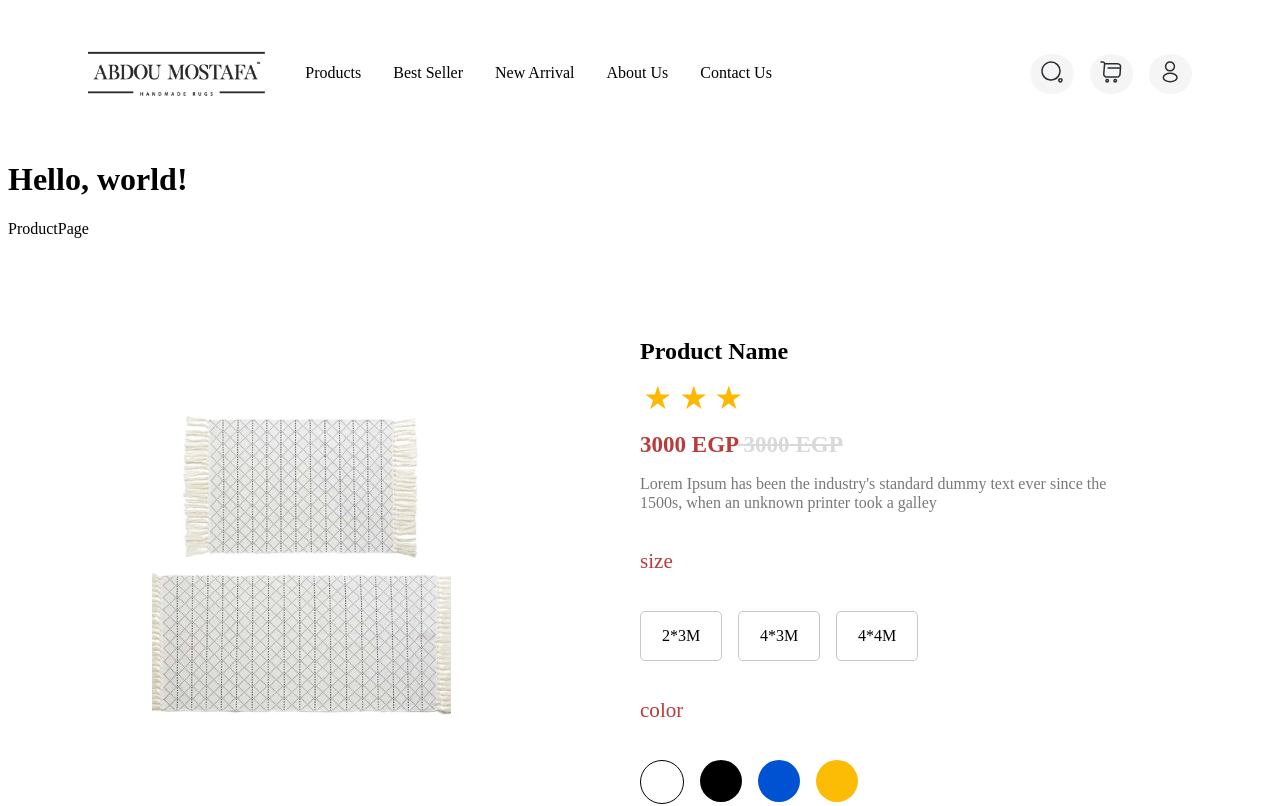
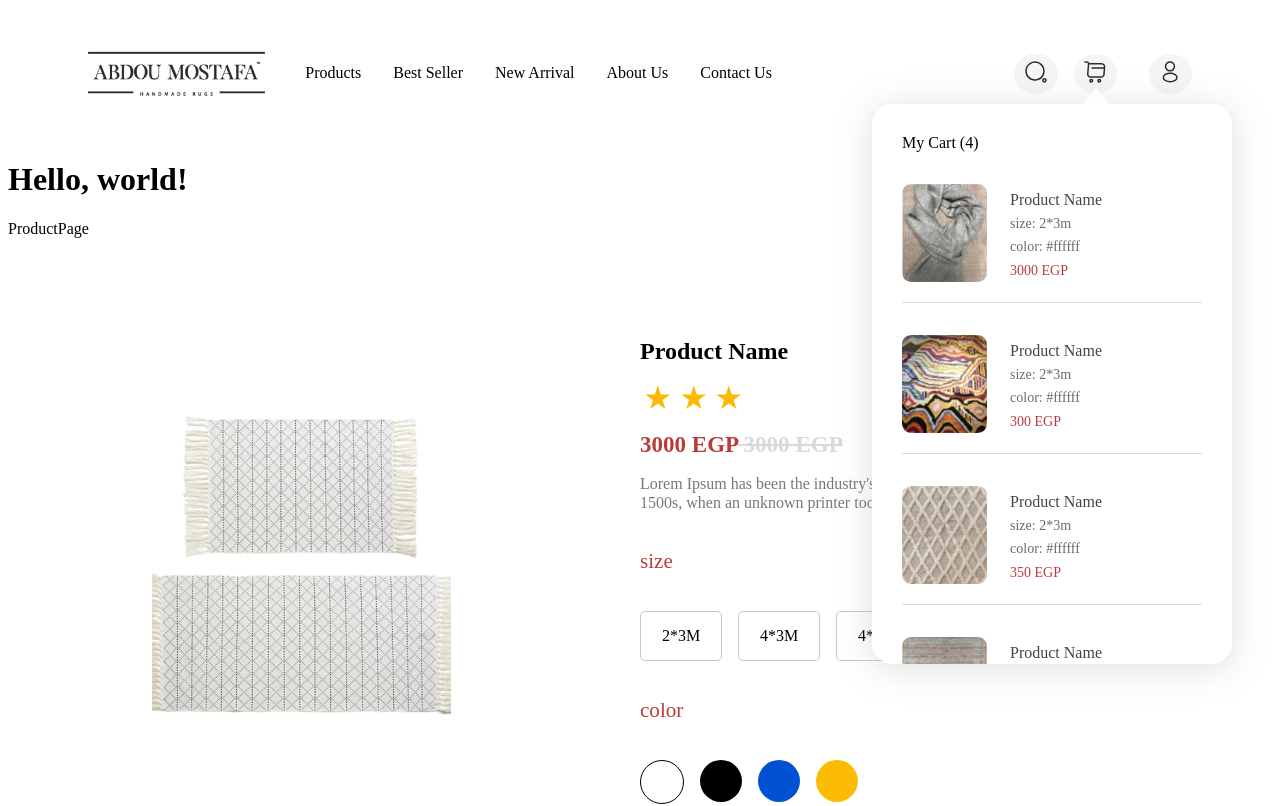
Before and after one commit to m3tesim/Ecommarce-ProductPage, a React (Create React App) app: page / in a window 1280 px wide. Shown: the top 806 px of the page. Built offline with nearby package versions, Linux system fonts and the light colour scheme.

Commit message:
create cart dropdown component

```diff
--- a/src/components/NavBar.jsx
+++ b/src/components/NavBar.jsx
@@ -1,8 +1,8 @@
-import React from "react";
+import React, { Component } from "react";
 import { ReactComponent as ProfileIcon } from "../utils/icons/profile.svg";
 import { ReactComponent as SearchIcon } from "../utils/icons/search.svg";
 import { ReactComponent as CartIcon } from "../utils/icons/shopping-cart.svg";
-
+import Cart from "./cart";
 const headers = [
   "Products",
   "Best Seller",
@@ -11,7 +11,8 @@ const headers = [
   "Contact Us",
 ];
 
-export default function NavBar() {
+class NavBar extends Component {
+  render() {
     return (
       <div className="nav-container">
         <div className="headers">
@@ -29,6 +30,8 @@ export default function NavBar() {
           <div className="icon">
             <CartIcon />
           </div>
+          <Cart />
+
           <div className="icon">
             <ProfileIcon />
           </div>
@@ -36,3 +39,6 @@ export default function NavBar() {
       </div>
     );
   }
+}
+
+export default NavBar;
--- /dev/null
+++ b/src/components/cart.jsx
@@ -0,0 +1,43 @@
+import React, { Component } from "react";
+import { products } from "../utils/services/data";
+
+export default class Cart extends Component {
+  render() {
+    return (
+      <div className="cart-container">
+        <div className="triangle"></div>
+        <div className="cart-body">
+          <div className="title">My Cart (4)</div>
+          <div>
+            {products.map((p) => (
+              <CartItem product={p} />
+            ))}
+          </div>
+          <div>
+            <span>subtotal</span>
+            <span>5000 EGP</span>
+          </div>
+
+          <button className="primary-button">Go To Cart</button>
+        </div>
+      </div>
+    );
+  }
+}
+
+function CartItem(props) {
+  const { product } = props;
+  return (
+    <div className="cart-item">
+      <div>
+        <img src={product.imgURL} alt="product" />
+      </div>
+      <div className="info">
+        <span className="name"> {product.name}</span>
+        <span className="gray-text">size: {product.size[0]}</span>
+        <span className="gray-text">color: {product.color[0]}</span>
+        <span className="red-text ">{product.price} EGP</span>
+      </div>
+    </div>
+  );
+}
--- a/src/pages/ProductPage.jsx
+++ b/src/pages/ProductPage.jsx
@@ -7,6 +7,7 @@ class ProductPage extends Component {
     return (
       <div className="product-page">
         <div>ProductPage</div>
+
         <ProductDetails product={currentProduct} />
         <SuggestionSection />
       </div>
--- a/src/styles/App.scss
+++ b/src/styles/App.scss
@@ -207,3 +207,75 @@
   height: 2rem;
   border-radius: 50%;
 }
+
+//cart Component Style
+
+.cart-container {
+  .triangle {
+    position: absolute;
+    width: 0;
+    height: 0;
+    border-left: 24px solid transparent;
+    border-right: 24px solid transparent;
+    border-bottom: 30px solid white;
+    right: 10em;
+    top: 5.5em;
+    z-index: 10;
+  }
+  .cart-body {
+    position: absolute;
+    right: 3em;
+    top: 6.5em;
+    z-index: 5;
+    max-width: 400px;
+    max-height: 500px;
+    min-height: 300px;
+    border-radius: 21.218px;
+    background: #fff;
+    box-shadow: 0px 4px 36px 0px rgba(128, 128, 128, 0.25);
+    padding: 30px;
+    overflow-y: auto;
+  }
+  .cart-title {
+    color: #000;
+    font-size: 18px;
+    font-weight: 500;
+    line-height: 150%; /* 27px */
+    text-transform: uppercase;
+  }
+
+  img {
+    width: 85px;
+    height: 98px;
+    border-radius: 9px;
+  }
+  .cart-item {
+    display: grid;
+    grid-template-columns: 1fr 1fr 1fr;
+    padding-top: 2rem;
+    padding-bottom: 1rem;
+    border-bottom: 0.5px solid $darkGray-color;
+  }
+  .info {
+    display: flex;
+    flex-direction: column;
+    justify-content: space-evenly;
+    padding-left: 0.5rem;
+    gap: -1rem;
+  }
+  .name {
+    color: #444;
+    font-size: 16px;
+    font-weight: 500;
+  }
+  .red-text {
+    font-size: 14px;
+  }
+}
+.gray-text {
+  color: rgba(7, 7, 7, 0.6);
+  font-size: 14px;
+  font-weight: 400;
+  line-height: 120.5%; /* 16.87px */
+  text-transform: lowercase;
+}
```
Lines whose indentation alone changed are shown as unchanged.
